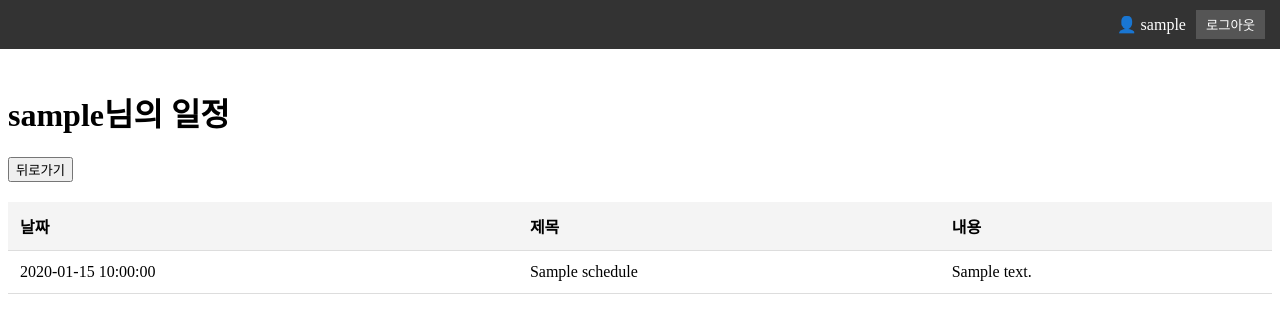
After one commit to codeiwan/iw_schedule, a FastAPI app: template templates/detail.html in a window 1280 px wide. The commit adds this page. Shown: the top 333 px of the page. Run offline with FastAPI, Linux system fonts and the light colour scheme; the template is opened without the code that fills it: most values are stand-ins (such as "Sample title", 1, 10 or a date in 2020).

Commit message:
디테일 추가

```diff
--- a/main.py
+++ b/main.py
@@ -21,14 +21,18 @@ templates = Jinja2Templates(directory="templates")
 app.mount("/static", StaticFiles(directory="static"), name="static")
 
 # 데이터베이스 경로 설정
-DB_PATH = Path("database/users.json")
+USER_DB_PATH = Path("database/users.json")
+SCHEDULE_DB_PATH = Path("database/schedules.json")
 
 # 서버 시작 시 파일 체크 및 생성
 @app.on_event("startup")
 def startup_event():
     # 파일이 존재하지 않으면 빈 배열로 작성
-    if not DB_PATH.exists():
-        with open(DB_PATH, "w", encoding="utf-8") as file:
+    if not USER_DB_PATH.exists():
+        with open(USER_DB_PATH, "w", encoding="utf-8") as file:
+            json.dump([], file, indent=4, ensure_ascii=False)
+    if not SCHEDULE_DB_PATH.exists():
+        with open(SCHEDULE_DB_PATH, "w", encoding="utf-8") as file:
             json.dump([], file, indent=4, ensure_ascii=False)
 
 # index.html 렌더링
--- /dev/null
+++ b/templates/detail.html
@@ -0,0 +1,55 @@
+<!DOCTYPE html>
+<html lang="ko">
+<head>
+  <meta charset="UTF-8">
+  <meta name="viewport" content="width=device-width, initial-scale=1.0">
+  <title>{{ username }}'s schedule</title>
+  <style>
+    table {
+      width: 100%;
+      border-collapse: collapse;
+      margin-top: 20px;
+    }
+    th, td {
+      padding: 12px;
+      text-align: left;
+      border-bottom: 1px solid #ddd;
+    }
+    th {
+      background-color: #f4f4f4;
+    }
+    tr:hover {
+      background-color: #f9f9f9;
+    }
+  </style>
+</head>
+<body>
+  {% include "base.html" %}
+
+  <h1>{{ username }}님의 일정</h1>
+  <button onclick="window.location.href='/schedule'">뒤로가기</button>
+
+  {% if schedules %}
+    <table>
+      <thead>
+        <tr>
+          <th>날짜</th>
+          <th>제목</th>
+          <th>내용</th>
+        </tr>
+      </thead>
+      <tbody>
+        {% for schedule in schedules %}
+          <tr>
+            <td>{{ schedule.date }}</td>
+            <td>{{ schedule.title }}</td>
+            <td>{{ schedule.content }}</td>
+          </tr>
+        {% endfor %}
+      </tbody>
+    </table>
+  {% else %}
+    <p>등록된 일정이 없습니다.</p>
+  {% endif %}
+</body>
+</html>
```
Also changed, not shown: routes/schedule.py (+19 -0 lines), templates/schedule.html (+10 -0 lines), static/js/schedule.js (line endings or trailing spaces).
